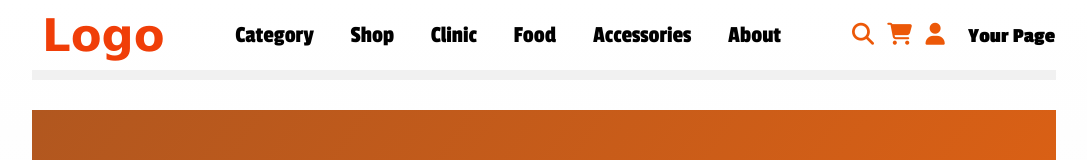
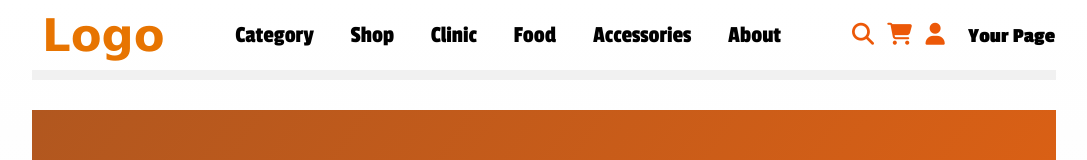
Before and after one commit to polamounir103/2nd_Project, a plain HTML site: page index.html in a window 1280 px wide. Shown: the top 160 px of the page, without its empty margins (96-1183 px from the left). Drawn offline with Linux system fonts and the light colour scheme.

Commit message:
Update style.css

```diff
--- a/style/style.css
+++ b/style/style.css
@@ -70,7 +70,7 @@ header {
     display: block;
     width: 100%;
     padding: 0 10px;
-    color: rgb(240, 62, 8);
+    color: rgb(231, 116, 1);
     font-family:Verdana, Geneva, Tahoma, sans-serif;
     font-size: 45px;
     font-weight: 900;
```
